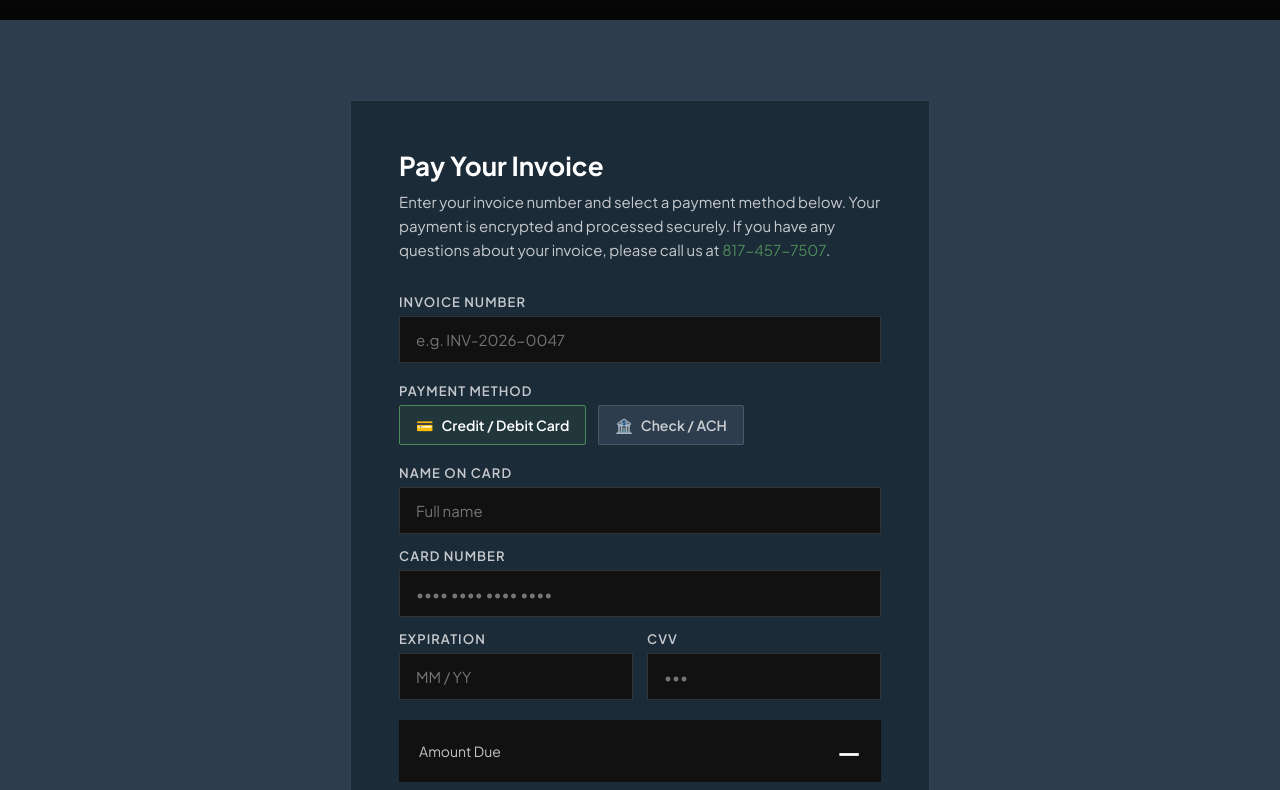
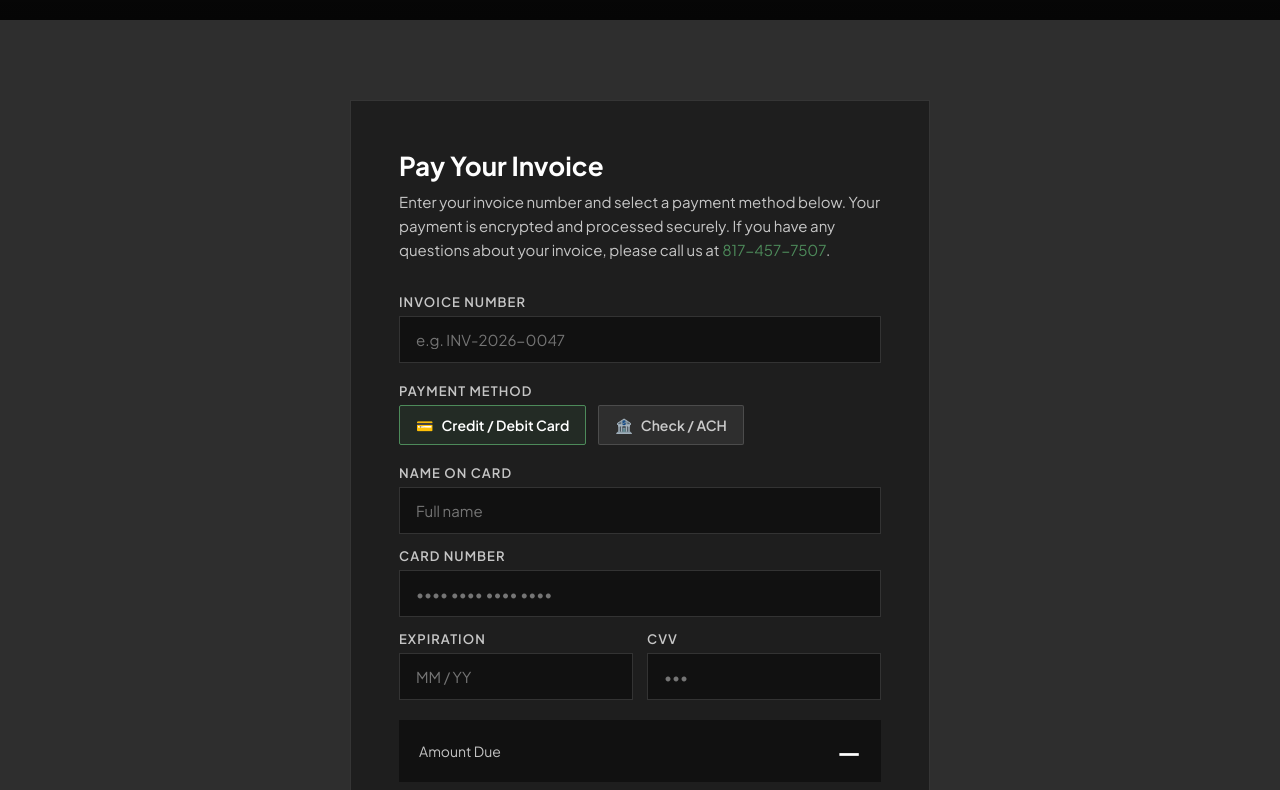
Before and after one commit to Benjination/Ideal-Landscape-Services, a plain HTML site: page Website/Actual/pay/index.html in a window 1280 px wide. Shown: the part 470-1260 px from the top of the page. Drawn offline with Linux system fonts and the light colour scheme.

Commit message:
Fix colors: replace blue-tinted grays with neutral black/gray palette

```diff
--- a/Website/Actual/css/style.css
+++ b/Website/Actual/css/style.css
@@ -13,19 +13,19 @@ ul { list-style: none; }
 
 /* ── Design Tokens ──────────────────────────────────────────────── */
 /*
- * Palette: Deep black + slate gray (aesthetics v2)
+ * Palette: Deep black + neutral gray (aesthetics v2)
  * Dark sections  → --slate-950 / --slate-900  (#0D0D0D / #111111)
- * Light sections → --slate-700                (#2e3d4d — slate replaces white)
- * Cards / inputs → --slate-800                (#1c2b38 — inset on either surface)
+ * Light sections → --slate-700                (#2e2e2e — neutral gray replaces white)
+ * Cards / inputs → --slate-800                (#1e1e1e — inset on either surface)
  */
 :root {
   --slate-950:    #0D0D0D;   /* deep black — navbar, footer */
   --slate-900:    #111111;   /* dark alternating sections */
-  --slate-800:    #1c2b38;   /* cards, inputs, drawers */
-  --slate-700:    #2e3d4d;   /* slate gray — "light" sections */
-  --slate-600:    #2e3d4d;   /* same as 700 (process / area sections) */
-  --slate-500:    #4a6070;
-  --slate-400:    #6a8090;
+  --slate-800:    #1e1e1e;   /* cards, inputs, drawers */
+  --slate-700:    #2e2e2e;   /* neutral gray — "light" sections */
+  --slate-600:    #2e2e2e;   /* same as 700 (process / area sections) */
+  --slate-500:    #4a4a4a;
+  --slate-400:    #6a6a6a;
   --slate-300:    #9ab0bc;
   --slate-200:    #c4d4dc;
   --slate-100:    #e6eef2;
```
Also changed, not shown: Website/Actual/index.html (+6 -6 lines).
